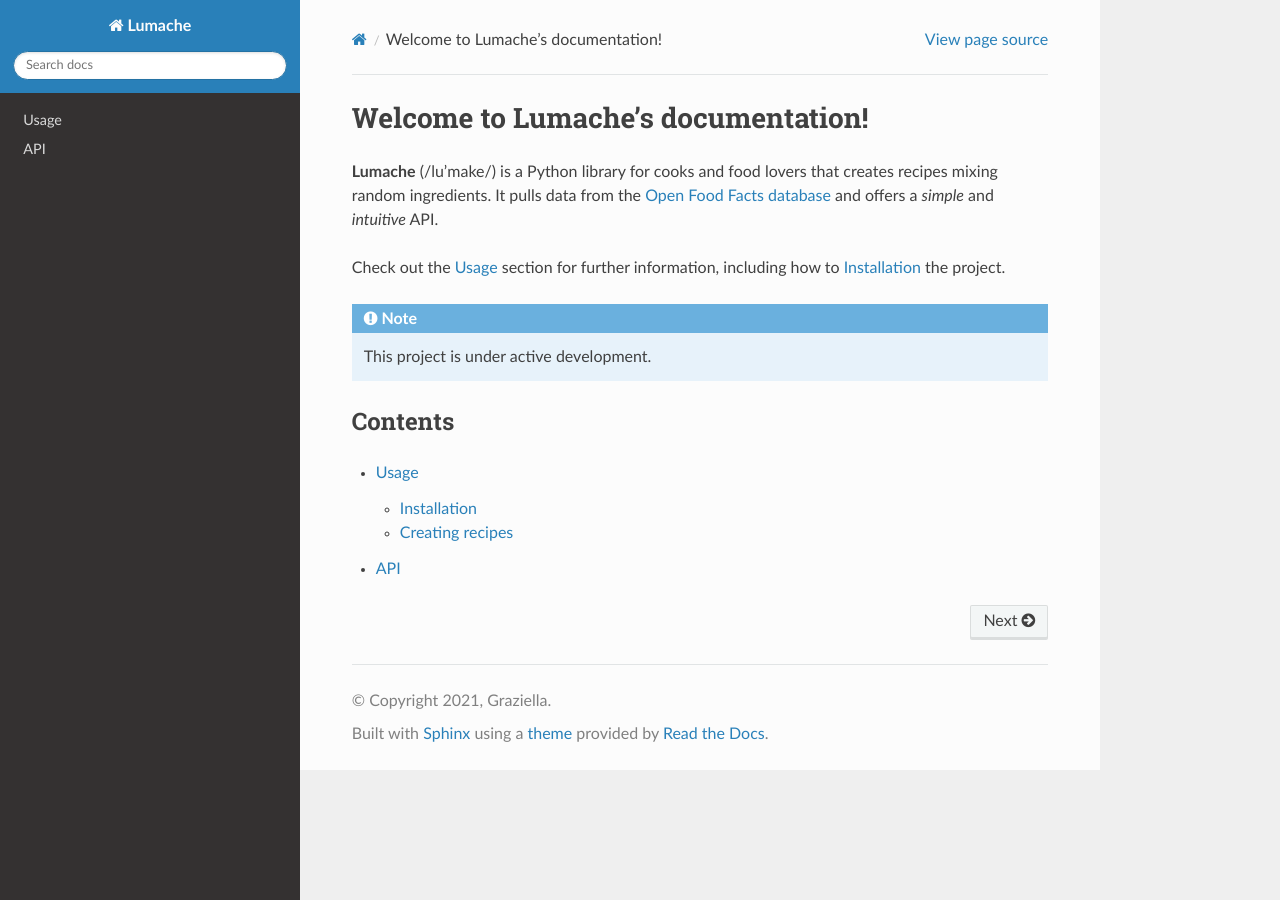
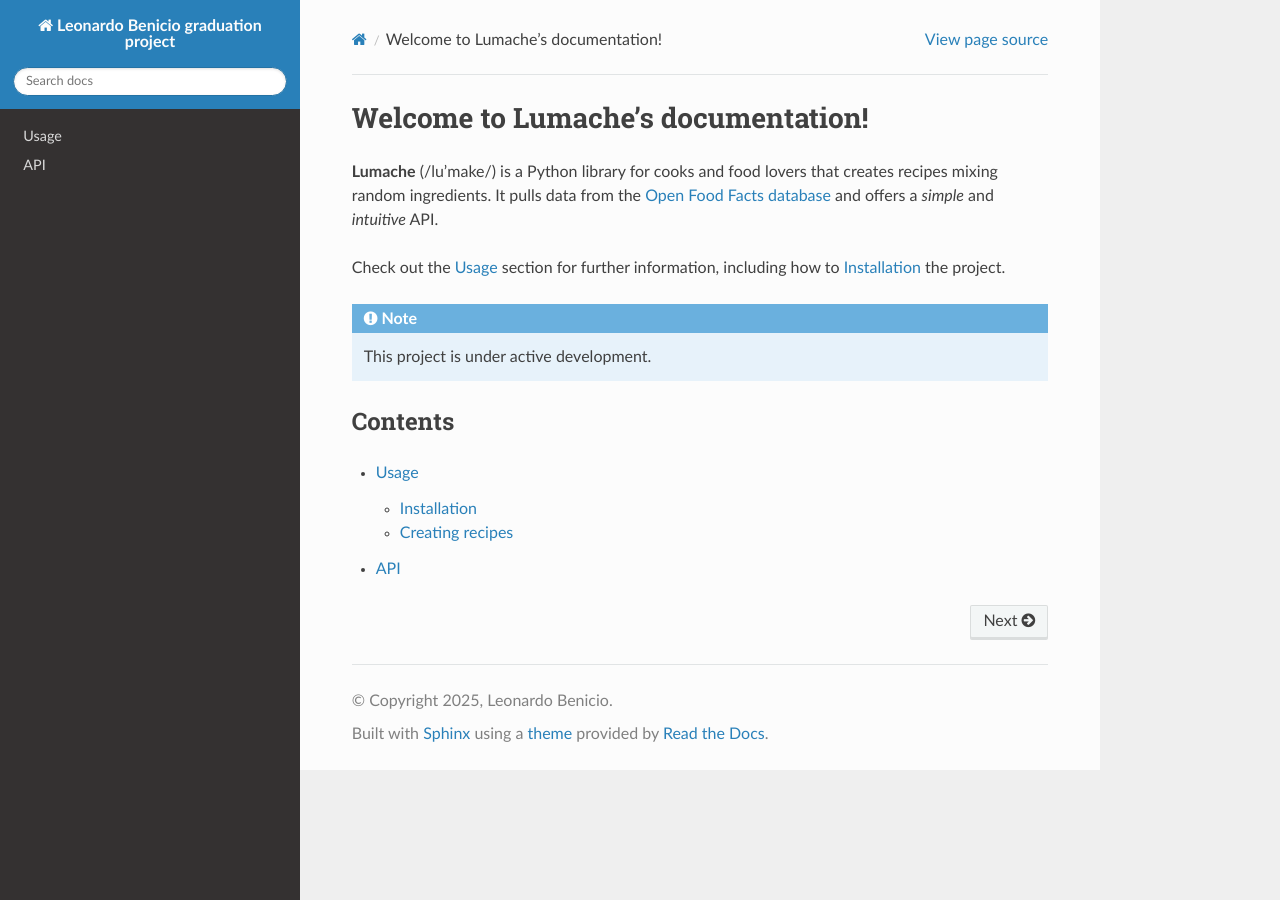
Before and after one commit to lbenicio/bug-free-octo-guacamole, a Sphinx documentation site: the page built from docs/source/index.rst, in a window 1280 px wide. Built offline with Sphinx 7.4.7 and the Read the Docs theme 3.1.0, drawn with Linux system fonts in a browser that asks for light colours.

Commit message:
Update conf.py

```diff
--- a/docs/source/conf.py
+++ b/docs/source/conf.py
@@ -2,12 +2,12 @@
 
 # -- Project information
 
-project = 'Lumache'
-copyright = '2021, Graziella'
-author = 'Graziella'
+project = 'Leonardo Benicio graduation project'
+copyright = '2025, Leonardo Benicio'
+author = 'Leonardo Benicio'
 
 release = '0.1'
-version = '0.1.0'
+version = '0.0.1'
 
 # -- General configuration
 
```
